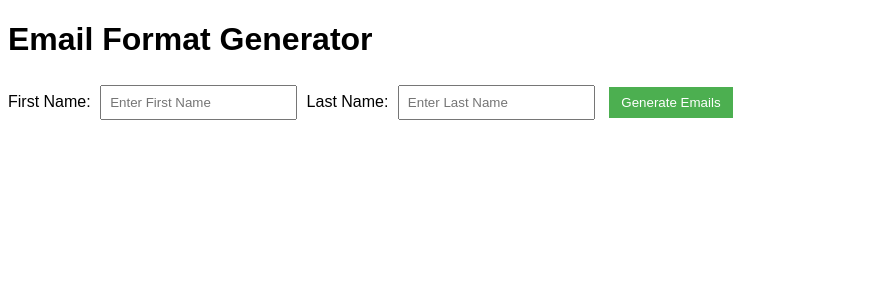
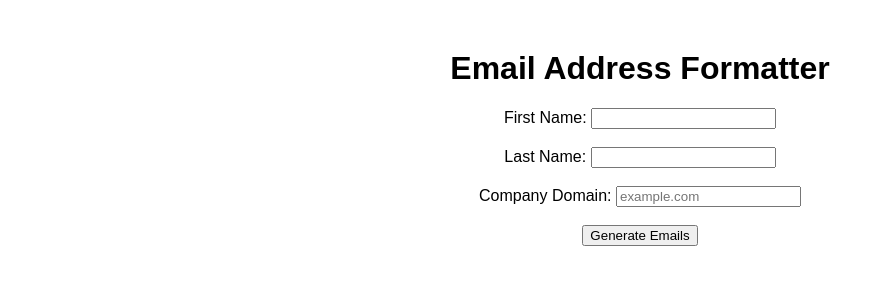
Before and after one commit to zlabij/Eamil-Tester, a plain HTML site: page index.html in a window 1280 px wide. Shown: the whole page, without its empty margins (0-884 px from the left). Drawn offline with Linux system fonts and the light colour scheme.

Commit message:
Update index.html

```diff
--- a/index.html
+++ b/index.html
@@ -1,52 +1,42 @@
-
 <!DOCTYPE html>
 <html lang="en">
 <head>
     <meta charset="UTF-8">
     <meta name="viewport" content="width=device-width, initial-scale=1.0">
-    <title>Email Format Generator</title>
+    <title>Email Formatter</title>
     <style>
         body {
             font-family: Arial, sans-serif;
         }
-        ul {
-            list-style-type: none;
-            padding: 0;
+        .container {
+            max-width: 600px;
+            margin: 50px auto;
+            text-align: center;
         }
-        li {
-            padding: 5px 0;
-        }
-        input {
-            padding: 8px;
-            margin: 5px;
-        }
-        button {
-            padding: 8px 12px;
-            margin: 5px;
-            background-color: #4CAF50;
-            color: white;
-            border: none;
-            cursor: pointer;
+        .output {
+            margin-top: 20px;
         }
     </style>
 </head>
 <body>
+    <div class="container">
+        <h1>Email Address Formatter</h1>
+        <form id="email-form">
+            <label for="first-name">First Name:</label>
+            <input type="text" id="first-name" name="first-name" required><br><br>
 
-    <h1>Email Format Generator</h1>
+            <label for="last-name">Last Name:</label>
+            <input type="text" id="last-name" name="last-name" required><br><br>
 
-    <label for="firstname">First Name:</label>
-    <input type="text" id="firstname" placeholder="Enter First Name">
+            <label for="domain">Company Domain:</label>
+            <input type="text" id="domain" name="domain" required placeholder="example.com"><br><br>
 
-    <label for="lastname">Last Name:</label>
-    <input type="text" id="lastname" placeholder="Enter Last Name">
+            <button type="button" onclick="generateEmails()">Generate Emails</button>
+        </form>
 
-    <button id="generateButton">Generate Emails</button>
+        <div class="output" id="output"></div>
+    </div>
 
-    <ul id="emailList">
-        <!-- Generated email formats will appear here -->
-    </ul>
-
-    <script src="emailFormats.js"></script> <!-- Link to the JavaScript code -->
-
+    <script src="script.js"></script>
 </body>
 </html>
```
